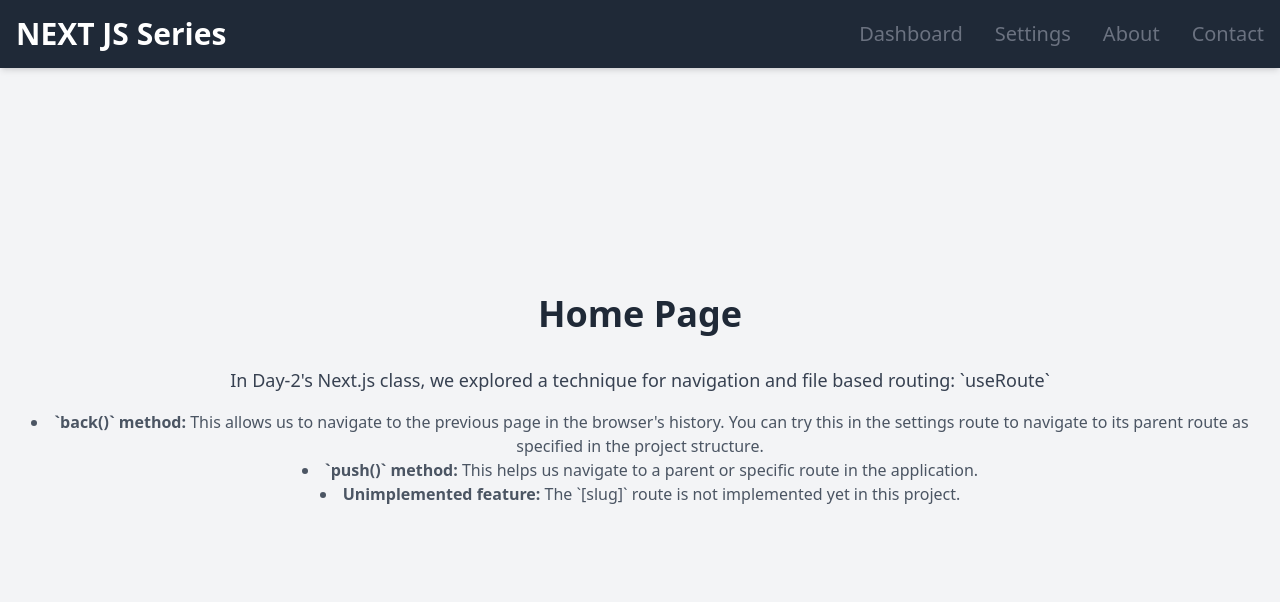
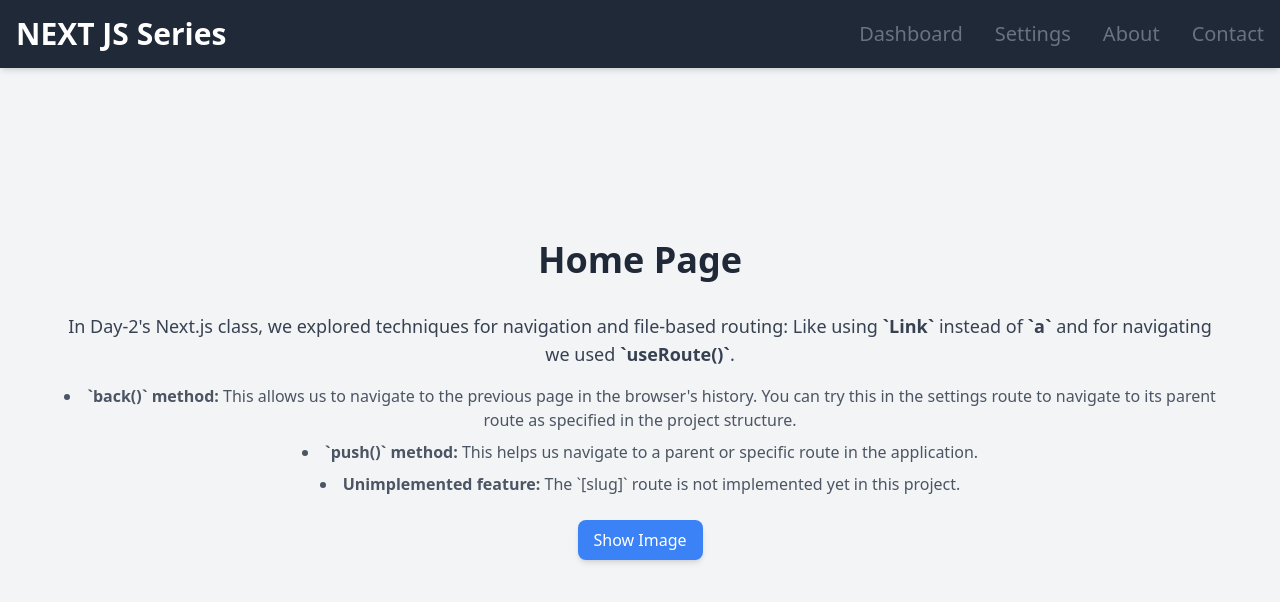
Before and after one commit to ROMANVIKI/nextjs_series, a Next.js app: page / in a window 1280 px wide. Shown: the top 602 px of the page. Built offline with nearby package versions, Linux system fonts and the light colour scheme.

Commit message:
adding image

```diff
--- a/app/layout.js
+++ b/app/layout.js
@@ -25,9 +25,7 @@ export default function RootLayout({ children }) {
       >
           <Navbar/>
         {children}
-        <footer>
 
-        </footer>
       </body>
     </html>
   );
--- a/app/page.js
+++ b/app/page.js
@@ -1,19 +1,50 @@
-import React from 'react';
-import { useRouter } from 'next/router';
+'use client'
+import React, { useState } from 'react';
+import Image from "next/image";
+import  FileStructureImage from './assets/media/file-structure.png'
+import {useRouter} from 'next/navigation'
 
 const Home = () => {
+  const [isImage, setIsImage] = useState(false);
+
+  const route = useRouter();
+
+  const backToHomeFunc = () => {
+    route.back();
+  }
 
   return (
-    <div className="min-h-screen bg-gray-100 flex flex-col items-center justify-center">
-      <div className="text-4xl font-extrabold text-gray-800 mb-8">
+    <>
+      {isImage ? (
+        <div className="flex flex-col items-center justify-center min-h-screen bg-gray-100 pt-8">
+          <div className=" text-3xl">
+            <p>Project Structure Image</p>
+          </div>
+          <div className='mt-4'>
+
+            <Image
+              src={FileStructureImage}
+              width={950} // Adjusted for mobile responsiveness
+              height={950}
+              alt="Picture of the author"
+              className="rounded-lg shadow-lg"
+            />
+          </div>
+          <button             className="mt-6 bg-blue-500 text-white px-4 py-2 rounded-lg shadow-md hover:bg-blue-600 transition duration-200"
+ onClick={backToHomeFunc} >Back to Home</button>
+        </div>
+      ) : (
+        <div className="min-h-screen bg-gray-100 flex flex-col items-center justify-center px-4 sm:px-8">
+          <div className="text-3xl sm:text-4xl font-extrabold text-gray-800 mb-6 sm:mb-8 text-center">
             <p>Home Page</p>
           </div>
-      <div className="text-center px-4">
-        <p className="text-lg text-gray-700 mb-4">
-          In Day-2's Next.js class, we explored a technique for navigation and file based routing:
-          `useRoute`
+          <div className="text-center px-4 sm:px-6">
+            <p className="text-base sm:text-lg text-gray-700 mb-4">
+              In Day-2's Next.js class, we explored techniques for navigation and file-based routing:
+              Like using <span className="font-semibold">`Link`</span> instead of <span className="font-semibold">`a`</span> and for navigating we used{' '}
+              <span className="font-semibold">`useRoute()`</span>.
             </p>
-        <ul className="list-disc list-inside text-gray-600">
+            <ul className="list-disc list-inside text-sm sm:text-base text-gray-600 space-y-2">
               <li>
                 <span className="font-semibold">`back()` method:</span> This allows us to navigate to the previous page in the browser's history. You can try this in the settings route to navigate to its parent route as specified in the project structure.
               </li>
@@ -25,7 +56,15 @@ const Home = () => {
               </li>
             </ul>
           </div>
+          <button
+            onClick={() => setIsImage(true)}
+            className="mt-6 bg-blue-500 text-white px-4 py-2 rounded-lg shadow-md hover:bg-blue-600 transition duration-200"
+          >
+            Show Image
+          </button>
         </div>
+      )}
+    </>
   );
 };
 
```
Also changed, not shown: app/assets/media/file-structure.png (added). Lines whose indentation alone changed are shown as unchanged.
